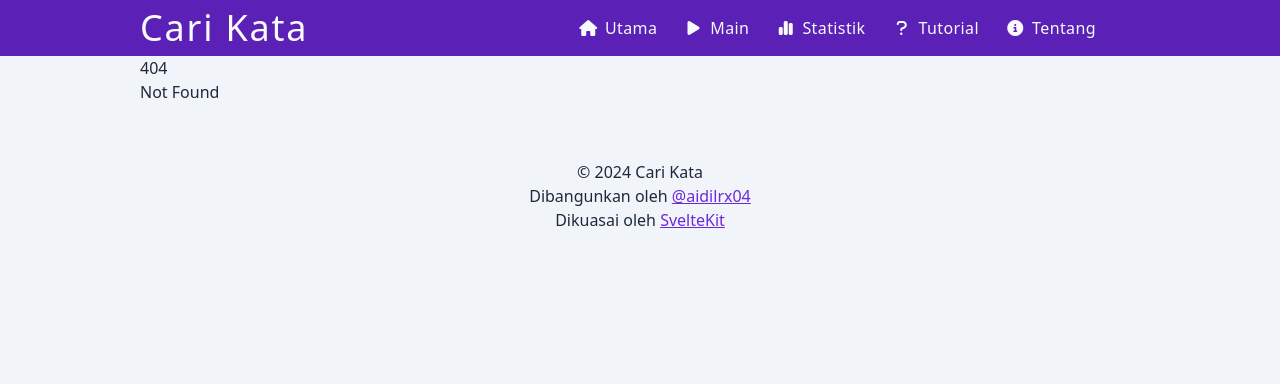
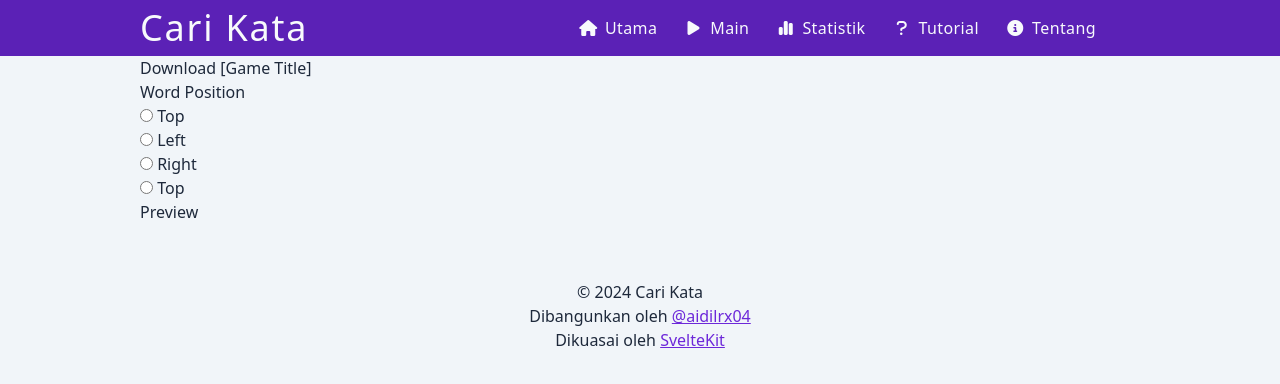
Before and after one commit to aidilrx04/cari-kata, a SvelteKit app: page /game/1/download in a window 1280 px wide. Before the commit this address had no page. Shown: the top 384 px of the page. Built offline with nearby package versions, Linux system fonts and the light colour scheme; some icons are missing.

Commit message:
feat: add download page skeleto n

```diff
--- /dev/null
+++ b/src/routes/game/[id]/download/+page.svelte
@@ -0,0 +1,32 @@
+<script>
+</script>
+
+<main>
+	<h1>Download [Game Title]</h1>
+
+	<section>
+		<h2>Word Position</h2>
+		<div class="input-group">
+			<input type="radio" id="pos-top" value="top" />
+			<label for="pos-top">Top</label>
+		</div>
+		<div class="input-group">
+			<input type="radio" id="pos-left" value="left" />
+			<label for="pos-left">Left</label>
+		</div>
+		<div class="input-group">
+			<input type="radio" id="pos-right" value="right" />
+			<label for="pos-right">Right</label>
+		</div>
+		<div class="input-group">
+			<input type="radio" id="pos-bottom" value="bottom" />
+			<label for="pos-bottom">Top</label>
+		</div>
+	</section>
+
+	<section>
+		<h2>Preview</h2>
+
+		<!-- <PreviewGrid /> -->
+	</section>
+</main>
```
